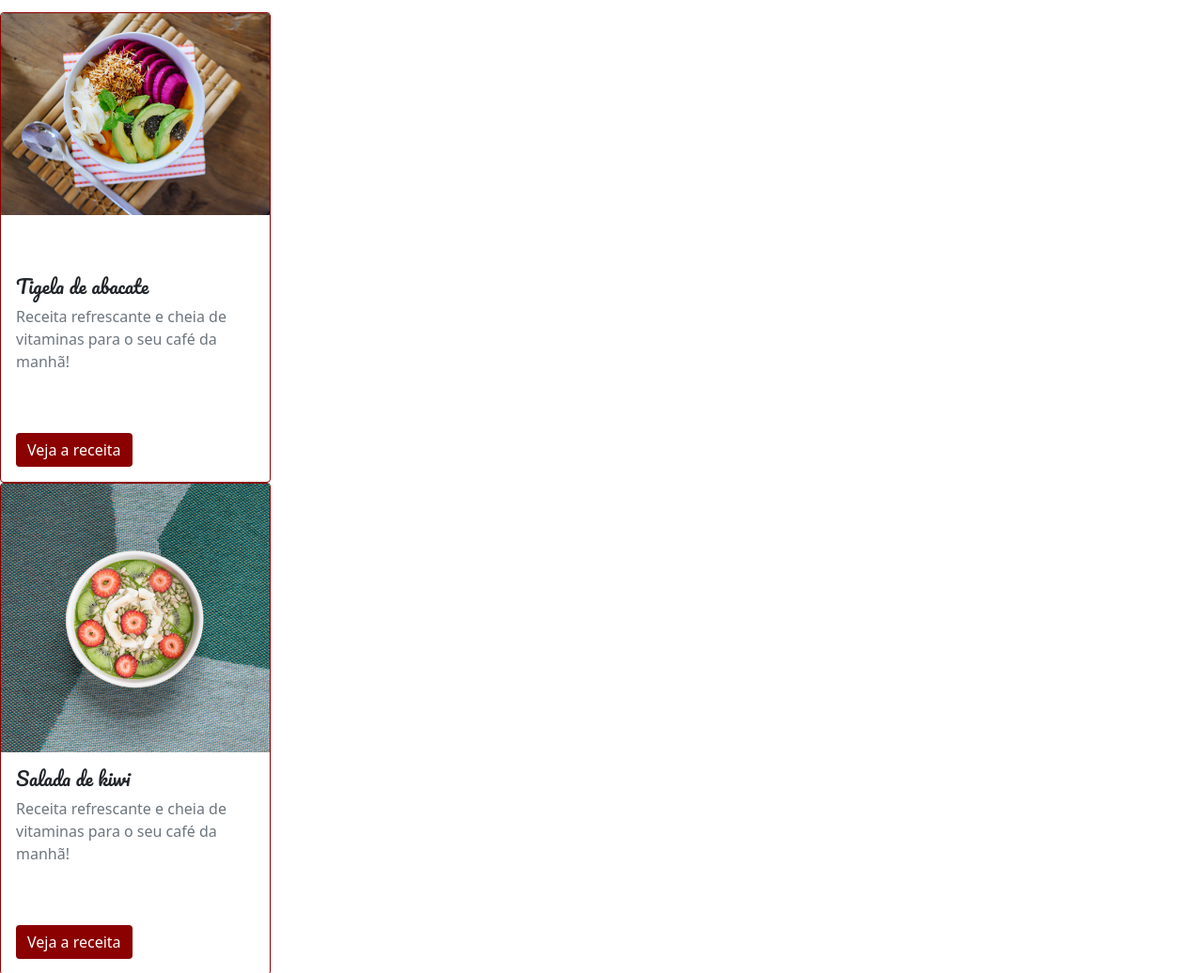
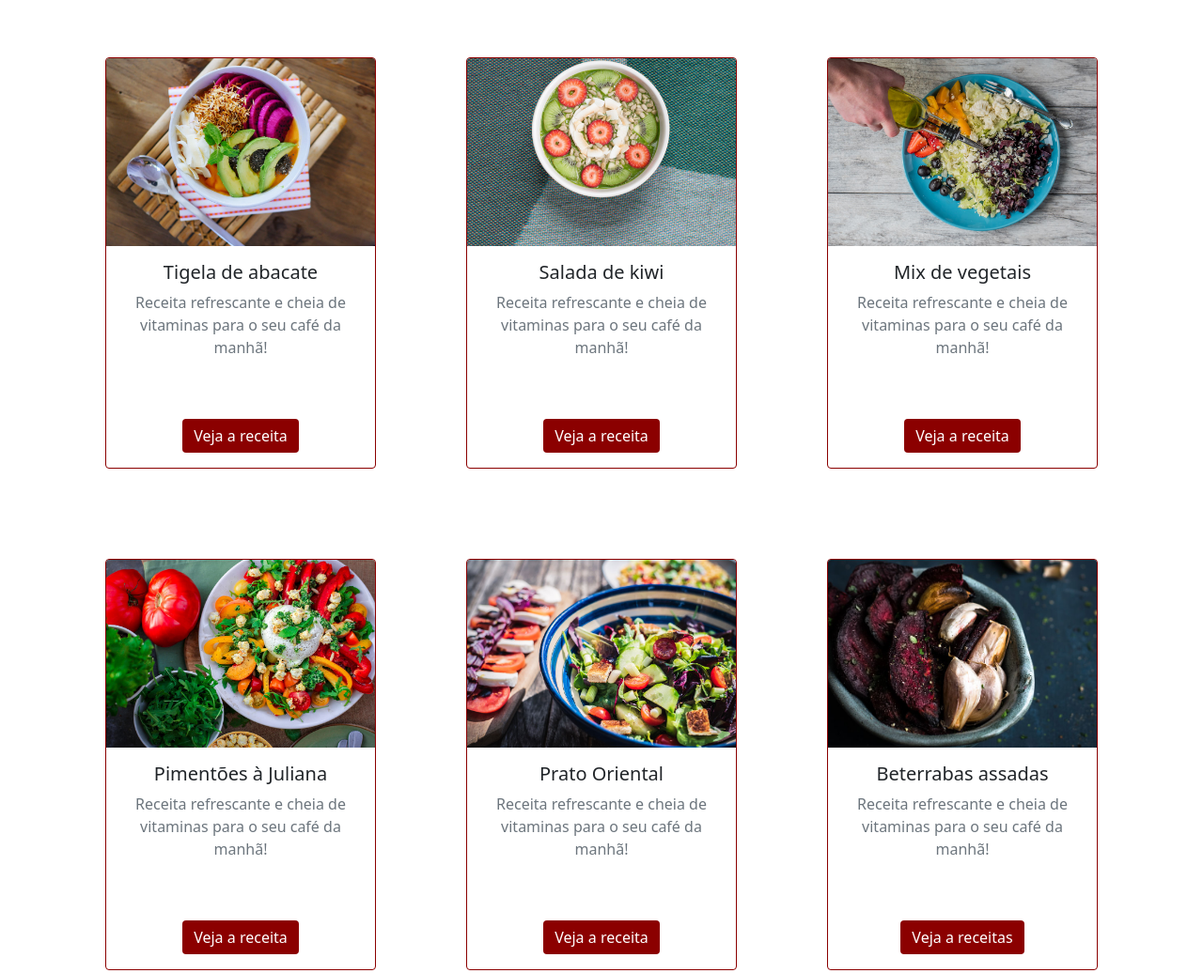
Before and after one commit to Lucasssanto/Fruta-Fruto, a plain HTML site: page index.html in a window 1280 px wide. Shown: the part 635-1671 px from the top of the page at 94% size. Drawn offline with nearby package versions, Linux system fonts and the light colour scheme.

Commit message:
Fruta-Fruto

```diff
--- a/index.html
+++ b/index.html
@@ -52,13 +52,13 @@
           <div class="carousel-item active">
             <img src="src/img/carrossel-img1.jpg" class="d-block w-100 imagem-carrosel" alt="Logo carrossel-img1">
             <div class="carousel-caption d-none d-md-block h-50">
-              <h1 class="fonte-titulo display-4">Reaproveite melhor os alimentos!</h1>
+              <h1 class=" display-4">Reaproveite melhor os alimentos!</h1>
             </div>
           </div>
           <div class="carousel-item">
             <img src="src/img/carrossel-img2.jpg" class="d-block w-100 imagem-carrosel"  alt="Logo carrossel-img2">
             <div class="carousel-caption d-none d-md-block h-50">
-              <h1 class="fonte-titulo display-4">Economize e ganhe em saúde!</h1>
+              <h1 class=" display-4">Economize e ganhe em saúde!</h1>
             </div>
           </div>
         </div>
@@ -71,61 +71,68 @@
           <span class="visually-hidden">Next</span>
         </button>
       </section>
+
       <section id="titulo">
-      </div>
             <h1 class="fonte-titulo text-center cor-especial pt-5">Receitas para economizar e ganhar saúde</h1>
             <p class="text-center text-secondary pb-5">Nossas receitas ajudam você a aproveitar melhor os
               alimentos, economizar, ganhar tempo e praticidade</p>
       </section>
-      <section id="receitas">
-        <div class="card" style="width: 18rem;">
-            <img src="src/img/receita-abacate.jpg" class="card-img-top" alt="tigela com salada de abacate, vista superior">
+      <section class="conteiner" id="receitas">
+        <div class="row justify-content-center">
+
+            <article class="card card-largura  text-center p-0 m-5 col-12 col-md-4">
+              <img src="src/img/receita-abacate.jpg" class="card-img-top card-posicao-imagem" alt="tigela com salada de abacate, vista superior">
                 <div class="card-body">
-                  <h5 class="card-titulo fonte-titulo pt-5">Tigela de abacate</h5>
+                    <h5 class="card-titulo ">Tigela de abacate</h5>
                     <p class="card-text text-secondary pb-5">Receita refrescante e cheia de vitaminas para o seu café da manhã!</p>
                     <a href="#" class="btn btn-primary">Veja a receita</a>
                 </div>
-      </section>
-        </div>
-        <div class="card" style="width: 18rem;">
-          <img src="src/img/receita-kiwi.jpg" class="tigela de mingau com kiwi, vista superior">
+          </article>
+
+          <article class="card card-largura  text-center p-0 m-5 col-12 col-md-4">
+            <img src="src/img/receita-kiwi.jpg" class=" card-img-top card-posicao-imagem" alt="tigela de mingau com kiwi, vista superior">
               <div class="card-body">
-                <h5 class="card-titulo fonte-titulo">Salada de kiwi</h5>
+                  <h5 class="card-titulo ">Salada de kiwi</h5>
                   <p class="card-text text-secondary pb-5">Receita refrescante e cheia de vitaminas para o seu café da manhã!</p>
                   <a href="#" class="btn btn-primary">Veja a receita</a>
               </div>
-        </div>
-        <div class="card" style="width: 18rem;">
-          <img src="src/img/receita-mix.jpg" class="prato com mix de vegetais e mão de pessoa adicionando azeite, vista superior">
+          </article>
+
+          <article class="card card-largura  text-center p-0 m-5 col-12 col-md-4">
+            <img src="src/img/receita-mix.jpg" class="card-img-top card-posicao-imagem" alt="prato com mix de vegetais e mão de pessoa adicionando azeite, vista superior">
               <div class="card-body">
-                <h5 class="card-titulo fonte-titulo">Mix de vegetais</h5>
+                  <h5 class="card-titulo ">Mix de vegetais</h5>
                   <p class="card-text text-secondary pb-5">Receita refrescante e cheia de vitaminas para o seu café da manhã!</p>
                   <a href="#" class="btn btn-primary">Veja a receita</a>
               </div>
-        </div>
-        <div class="card" style="width: 18rem;">
-          <img src="src/img/receita-pimentoes.jpg" class="prato de salada de pimentões com alguns ingredientes ao lado, vista superior">
+          </article>
+
+          <article class="card card-largura  text-center p-0 m-5 col-12 col-md-4">
+            <img src="src/img/receita-pimentoes.jpg" class="card-img-top card-posicao-imagem" alt="prato de salada de pimentões com alguns ingredientes ao lado, vista superior">
               <div class="card-body">
-                <h5 class="card-titulo fonte-titulo">Pimentões à Juliana</h5>
+                  <h5 class="card-titulo ">Pimentões à Juliana</h5>
                   <p class="card-text text-secondary pb-5">Receita refrescante e cheia de vitaminas para o seu café da manhã!</p>
                   <a href="#" class="btn btn-primary">Veja a receita</a>
               </div>
-        </div>
-        <div class="card" style="width: 18rem;">
-          <img src="src/img/receita-oriental.jpg" class="tigela com salada de vegetais estilo oriental, vista de cima">
+          </article>
+
+          <article class="card card-largura  text-center p-0 m-5 col-12 col-md-4">
+            <img src="src/img/receita-oriental.jpg" class="card-img-top card-posicao-imagem" alt="tigela com salada de vegetais estilo oriental, vista de cima">
               <div class="card-body">
-                <h5 class="card-titulo fonte-titulo">Prat Oriental</h5>
+                  <h5 class="card-titulo ">Prato Oriental</h5>
                   <p class="card-text text-secondary pb-5">Receita refrescante e cheia de vitaminas para o seu café da manhã!</p>
                   <a href="#" class="btn btn-primary">Veja a receita</a>
               </div>
-        </div>
-        <div class="card" style="width: 18rem;">
-          <img src="src/img/receita-beterrabas.jpg" class="tigela com beterrabas e dentes de alho assados em primeiro plano, com ingredientes ao fundo">
+          </article>
+
+          <article class="card card-largura  text-center p-0 m-5 col-12 col-md-4">
+            <img src="src/img/receita-beterrabas.jpg" class="card-img-top card-posicao-imagem" alt="tigela com beterrabas e dentes de alho assados em primeiro plano, com ingredientes ao fundo">
               <div class="card-body">
-                <h5 class="card-titulo fonte-titulo">Beterrabas assadas</h5>
+                  <h5 class="card-titulo ">Beterrabas assadas</h5>
                   <p class="card-text text-secondary pb-5">Receita refrescante e cheia de vitaminas para o seu café da manhã!</p>
                   <a href="#" class="btn btn-primary">Veja a receitas</a>
               </div>
+          </article>
         </div>
       </section>
     </main>
--- a/src/style.css
+++ b/src/style.css
@@ -1,7 +1,12 @@
+.card-largura {
+    max-width: 18rem;
+}
+
 .imagem-carrosel {
     object-fit: cover;
     object-position: 0 80%;
     height: 400px;
+    border: none;
 }
 
 .fonte-titulo {
@@ -14,6 +19,7 @@
 
 .card {
     border-color: darkred;
+    margin-top: 10px;
 }
 
 .btn {
@@ -21,3 +27,10 @@
     color: white;
     border: none;
 }
+
+.card-posicao-imagem {
+    object-fit: cover;
+    object-position: 0 80%;
+    height: 200px;
+
+}
```
Lines whose indentation alone changed are shown as unchanged.
